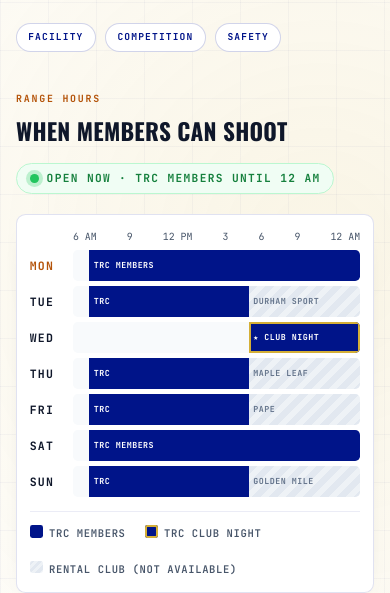
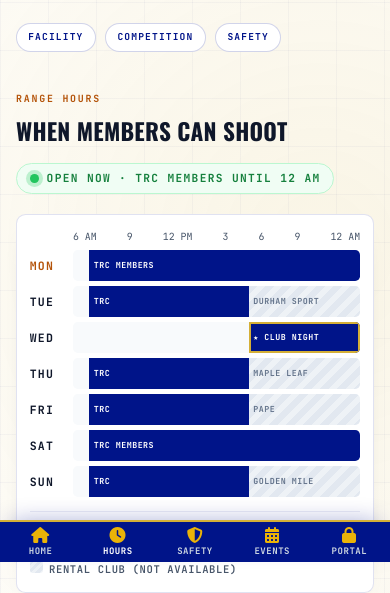
Before and after one commit to torontorevolverclub/trc-website, a plain HTML site: page public/range.html in a window 390 px wide. Shown: the part 282-875 px from the top of the page. Drawn offline with nearby package versions, Linux system fonts and the light colour scheme.

Commit message:
Redesign: phone bottom tab bar on new pages; old pages' tabs point to new pages

```diff
--- a/public/mobile.js
+++ b/public/mobile.js
@@ -12,9 +12,9 @@
     // ---------- Bottom tab bar ----------
     const tabs = [
         { id: 'home',   icon: 'fa-house',        label: 'Home',   href: onHome ? '#' : 'index.html', top: onHome },
-        { id: 'hours',  icon: 'fa-clock',        label: 'Hours',  href: onHome ? '#hours' : 'index.html#hours' },
-        { id: 'safety', icon: 'fa-shield-halved', label: 'Safety', href: onHome ? '#range-safety' : 'index.html#range-safety' },
-        { id: 'events', icon: 'fa-calendar-days', label: 'Events', href: onHome ? '#calendar' : 'index.html#calendar', cal: onHome },
+        { id: 'hours',  icon: 'fa-clock',        label: 'Hours',  href: 'range.html#hours' },
+        { id: 'safety', icon: 'fa-shield-halved', label: 'Safety', href: 'safety.html' },
+        { id: 'events', icon: 'fa-calendar-days', label: 'Events', href: 'index.html#calendar' },
         { id: 'portal', icon: 'fa-lock',         label: 'Portal', href: 'members.html' }
     ];
     const active = isSafety ? 'safety' : isPortal ? 'portal' : 'home';
--- a/public/range.html
+++ b/public/range.html
@@ -15,7 +15,7 @@
     <link rel="preconnect" href="https://fonts.gstatic.com" crossorigin>
     <link href="https://fonts.googleapis.com/css2?family=JetBrains+Mono:wght@400;500;600;700&family=Oswald:wght@500;600;700&family=Plus+Jakarta+Sans:wght@400;500;600;700&display=swap" rel="stylesheet">
     <link rel="stylesheet" href="https://cdnjs.cloudflare.com/ajax/libs/font-awesome/6.5.1/css/all.min.css">
-    <link rel="stylesheet" href="redesign.css?v=20261123h">
+    <link rel="stylesheet" href="redesign.css?v=20261123i">
 </head>
 <body>
 <div class="pv">Redesign preview<span class="long"> · not the live site</span><a href="https://trc-website-106a9.web.app/">View current site &rarr;</a></div>
@@ -69,6 +69,6 @@
   <span class="fb"><img src="trc-crest.svg?v=202611162231" alt="">© 2026 Toronto Revolver Club</span>
   <nav><a href="safety.html">Safety</a><a href="competition.html">Competition</a><a href="gallery.html">Gallery</a><a href="#calendar" onclick="openCalendar();return false;">Calendar</a><a href="#contact" onclick="openModal('contactModal');return false;">Contact</a></nav>
 </div></footer>
-<script src="site.js?v=20261123g"></script>
+<script src="site.js?v=20261123i"></script>
 </body>
 </html>
--- a/public/redesign.css
+++ b/public/redesign.css
@@ -273,3 +273,12 @@ html,body{overflow-x:hidden}
 .exp{padding-top:0!important}.exp .cards{margin-top:0}.hero .in{padding-bottom:2.5rem}
 @media (max-width:640px){.hero .in{padding-bottom:1.5rem}}
 @media (max-width:640px){.hdr .join{display:none}.burger{margin-left:auto}}
+/* Phone bottom tab bar (same as current site) */
+#mTabBar{display:none}
+@media (max-width:640px){
+ body{padding-bottom:calc(58px + env(safe-area-inset-bottom))}
+ #mTabBar{display:grid;grid-template-columns:repeat(5,1fr);position:fixed;left:0;right:0;bottom:0;z-index:45;background:#001489;border-top:2px solid #D4AF37;padding:5px 2px calc(5px + env(safe-area-inset-bottom));box-shadow:0 -8px 24px -12px rgba(0,20,137,.45)}
+ #mTabBar a{display:flex;flex-direction:column;align-items:center;gap:2px;color:#CBD5E1;font:700 9px 'JetBrains Mono',monospace;text-transform:uppercase;letter-spacing:.06em}
+ #mTabBar a i{font-size:16px;color:#EAB308}
+ #mTabBar a.on{color:#fff}
+}
--- a/public/site.js
+++ b/public/site.js
@@ -442,3 +442,24 @@ document.body.insertAdjacentHTML('beforeend', "<div id=\"toast\" class=\"fixed b
         }
         openFromHash();
         window.addEventListener('hashchange', openFromHash);
+
+
+// Phone bottom tab bar (same as current site)
+(function () {
+    if (document.getElementById('mTabBar')) return;
+    const page = location.pathname.split('/').pop() || 'index.html';
+    const tabs = [
+        ['home', 'fa-house', 'Home', 'index.html'],
+        ['hours', 'fa-clock', 'Hours', 'range.html#hours'],
+        ['safety', 'fa-shield-halved', 'Safety', 'safety.html'],
+        ['events', 'fa-calendar-days', 'Events', '#calendar'],
+        ['portal', 'fa-lock', 'Portal', 'members.html']
+    ];
+    const active = page.startsWith('safety') ? 'safety' : page === 'range.html' ? 'hours' : page === 'index.html' ? 'home' : '';
+    const bar = document.createElement('nav');
+    bar.id = 'mTabBar';
+    bar.setAttribute('aria-label', 'Quick navigation');
+    bar.innerHTML = tabs.map(([id, ic, lab, href]) => '<a href="' + href + '" data-tab="' + id + '" class="' + (id === active ? 'on' : '') + '"><i class="fa-solid ' + ic + '"></i>' + lab + '</a>').join('');
+    document.body.appendChild(bar);
+    bar.querySelector('[data-tab="events"]').addEventListener('click', e => { e.preventDefault(); openCalendar(); });
+})();
```
Also changed, not shown: public/competition.html (+1 -1 lines), public/gallery.html (+1 -1 lines), public/heritage.html (+2 -2 lines), public/index.html (+2 -2 lines), public/members.html (+1 -1 lines), public/membership.html (+2 -2 lines), public/safety-rules.html (+1 -1 lines), public/safety.html (+2 -2 lines).
